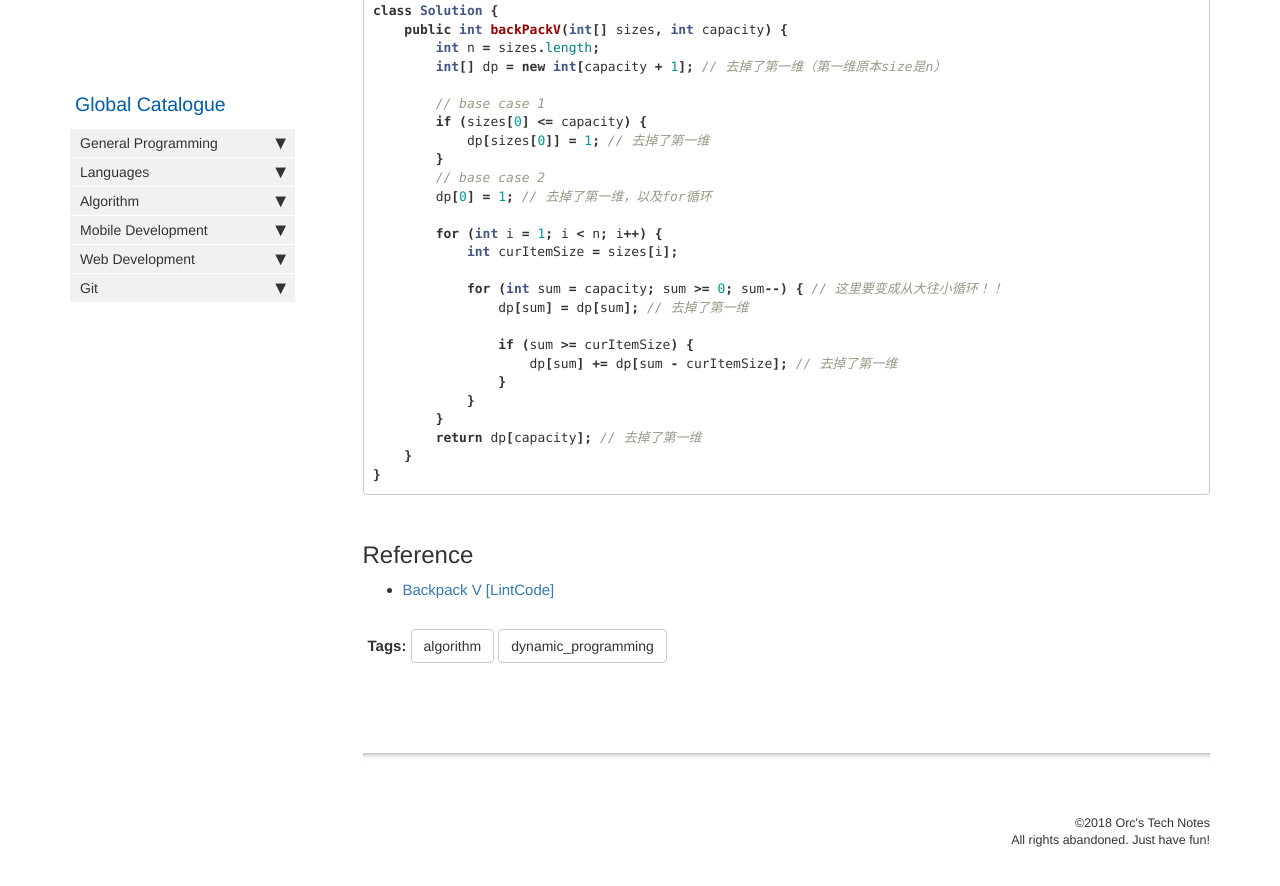
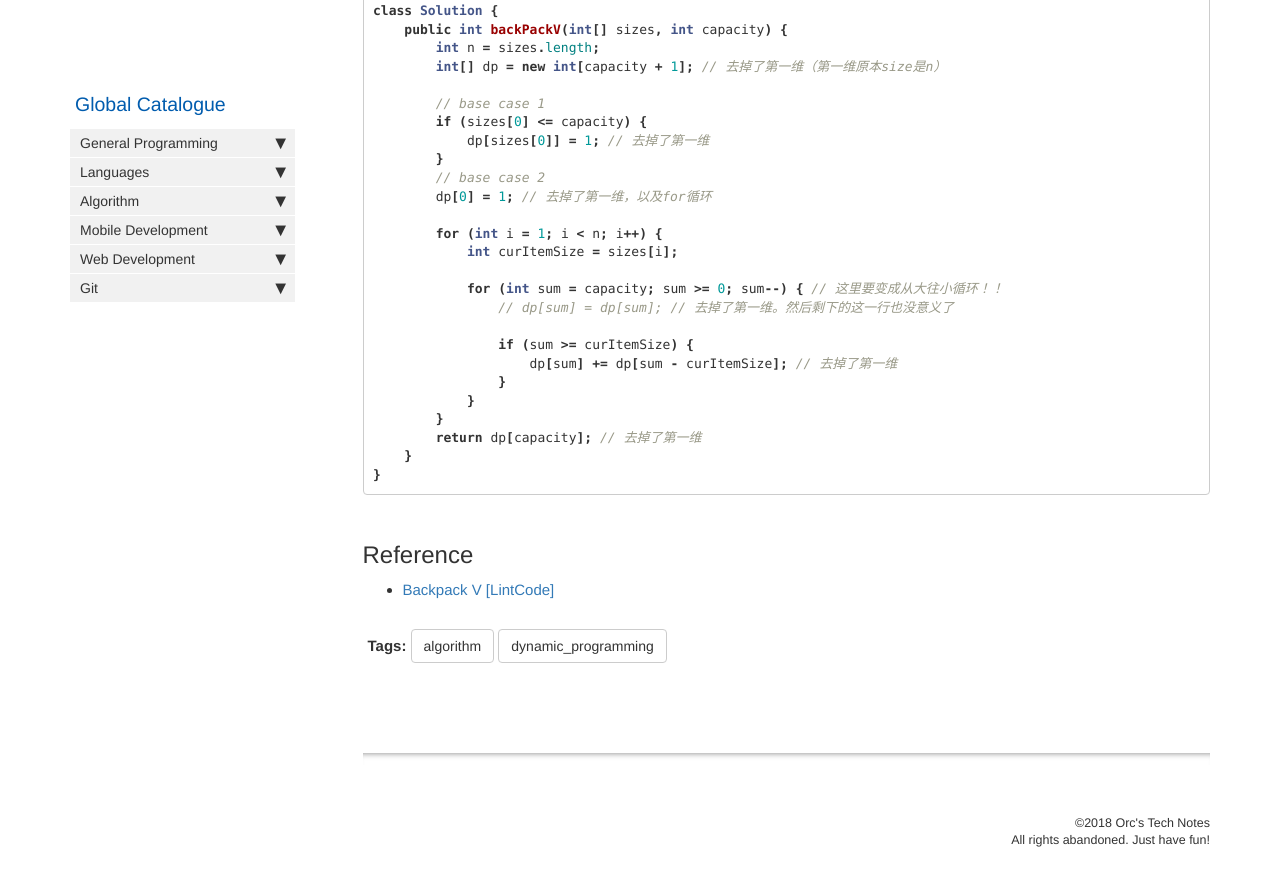
Before and after one commit to HungryOrc/hungryorc.github.io, a Jekyll site: the page built from pages/algorithm/algorithm_backpack_0or1_1attr_exactFill_returnNumOfSolutions.md, in a window 1280 px wide and 900 px high, scrolled down 2808 px. Shown: the top 886 px of the window. Built offline with Jekyll 4.4.1, drawn with Linux system fonts in a browser that asks for light colours; nearby versions of some CDN libraries; comment, search, counter and statistics services are not loaded.

Commit message:
Update algorithm_backpack_0or1_1attr_exactFill_returnNumOfSolutions.md

```diff
--- a/pages/algorithm/algorithm_backpack_0or1_1attr_exactFill_returnNumOfSolutions.md
+++ b/pages/algorithm/algorithm_backpack_0or1_1attr_exactFill_returnNumOfSolutions.md
@@ -131,7 +131,7 @@ class Solution {
             int curItemSize = sizes[i];
 
             for (int sum = capacity; sum >= 0; sum--) { // 这里要变成从大往小循环！！
-                dp[sum] = dp[sum]; // 去掉了第一维
+                // dp[sum] = dp[sum]; // 去掉了第一维。然后剩下的这一行也没意义了
 
                 if (sum >= curItemSize) {
                     dp[sum] += dp[sum - curItemSize]; // 去掉了第一维
```
